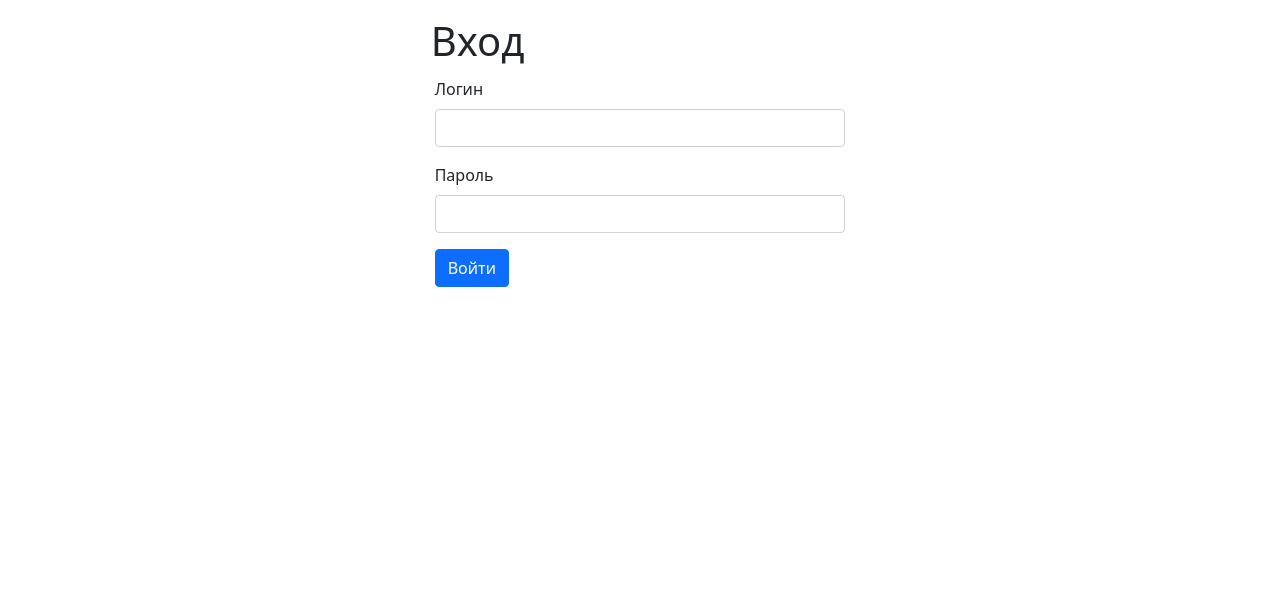
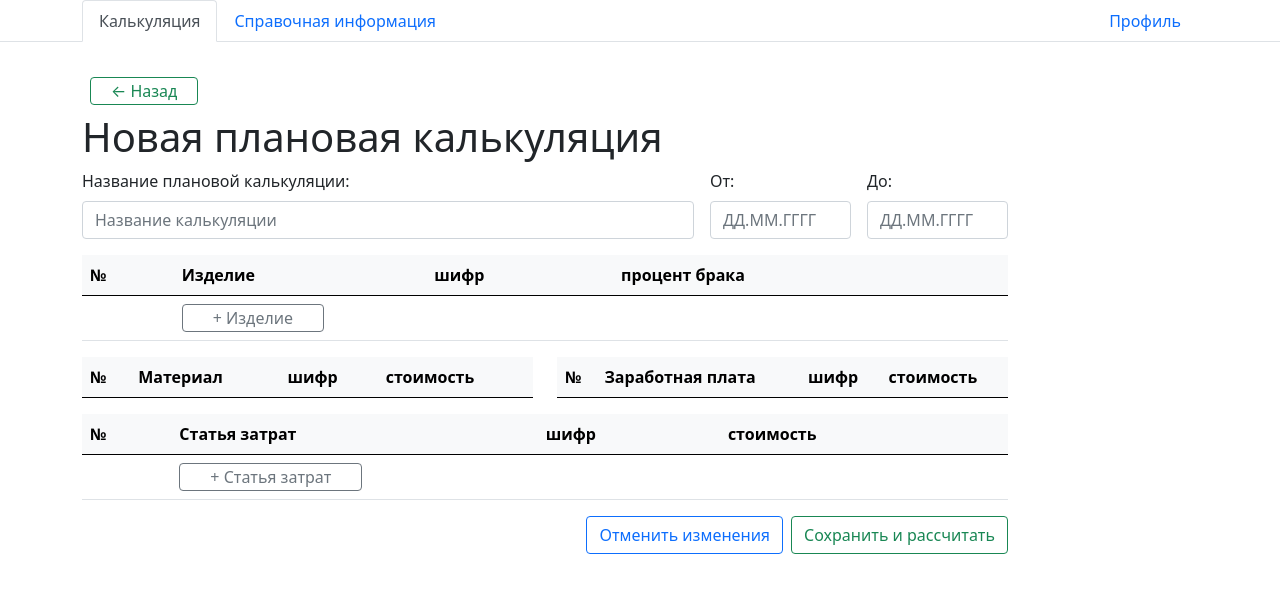
Before and after one commit to guseva-47/frontend-economaizer, a Vue app: page / in a window 1280 px wide. Shown: the top 592 px of the page. Built offline with nearby package versions, Linux system fonts and the light colour scheme.

Commit message:
same fixed

```diff
--- a/src/App.vue
+++ b/src/App.vue
@@ -4,7 +4,7 @@
     <div class="" v-if="haveUser">
       <nav>
         <div class="nav nav-tabs" id="nav" role="tablist">
-          <div class="container-xxl d-flex flex-row">
+          <div class="container-xxl container-md d-flex flex-row">
             <!-- Калькуляция calc -->
             <button
               class="nav-link"
@@ -39,7 +39,7 @@
         </div>
       </nav>
       <div  id="nav-tabContent">
-        <div class="container-xxl tab-content">
+        <div class="container-xxl container-md tab-content">
           <div
             class="tab-pane fade"
             v-bind:class="{show: isCalcTab, active: isCalcTab}"
@@ -86,7 +86,7 @@ export default {
     return {
       selected_tab_i: 0,
       isValidLoginOrPassword: false,
-      user: null,
+      user: 'user',
     }
   },
   computed: {
--- a/src/components/Calculation.vue
+++ b/src/components/Calculation.vue
@@ -156,7 +156,7 @@ export default {
       // isUp: true--по возростанию, false--по убыванию
       isUp: false,
 
-      isCreateOrUpdate: false,
+      isCreateOrUpdate: true,
       isCalc: false,
       calcToShow: null,
 
@@ -250,6 +250,7 @@ export default {
         this.isValid.fromDate = (resultDate != 'Invalid date');
         resultDate = (this.isValid.fromDate) ? resultDate : null;
       }
+      return resultDate;
     },
 
     searchCalcs() {
@@ -258,8 +259,13 @@ export default {
       let fromDate = this.validDateOrNull(this.serchData.fromDate);
       let toDate = this.validDateOrNull(this.serchData.toDate);
 
-      this.isValid.fromDate = (fromDate == null);
-      this.isValid.toDate = (toDate == null);
+      if (this.serchData.fromDate != '')
+        this.isValid.fromDate = !(fromDate == null);
+      else this.isValid.fromDate = true;
+
+      if (this.serchData.toDate != '')
+        this.isValid.toDate = !(toDate == null);
+      else this.isValid.toDate = true;
 
       const filteredCalcs = this.calculations.filter(calc => {
         let flag = calc.name.toLowerCase().includes(this.serchData.name.toLowerCase());
--- a/src/components/LoginForm.vue
+++ b/src/components/LoginForm.vue
@@ -4,7 +4,7 @@
       <div class="col-6 col-lg-4 p-1">
         <p class="h1">Вход</p>
 
-        <form class="p-1">
+        <div class="p-1">
           <div class="mb-3">
             <label for="exampleInputEmail1" class="form-label">Логин</label>
             <input
@@ -34,7 +34,7 @@
           >
             Войти
           </button>
-        </form>
+        </div>
       </div>
     </div>
   </section>
--- a/src/components/NewCalc.vue
+++ b/src/components/NewCalc.vue
@@ -1,5 +1,9 @@
 <template>
-  <section id="section">
+  <section id="section" class="row">
+    <!-- Назад, Заголовок, Название, от, до -->
+    <!-- Таблица изделий -->
+    <div class="col-10">
+      <!-- Назад -->
       <div class="p-2">
         <button
           type="button"
@@ -10,13 +14,14 @@
         ← Назад
         </button>
       </div>
-    <div class="row p-1">
+      <!-- Заголовок -->
+      <div class="row ">
         <p class="h1" v-if="calcToUpdate">Редактировать плановую калькуляцию</p>
         <p class="h1" v-else>Новая плановая калькуляция</p>
       </div>
 
       <!-- Название, от, до -->
-    <div class="row g-3 align-items-center p-1">
+      <div class="row g-3 align-items-center ">
           <!-- Название плановой калькуляции -->
           <div class="mb-3 col-6 col-md-8">
             <label class="form-label">Название плановой калькуляции:</label>
@@ -53,7 +58,7 @@
       </div>
 
       <!-- Таблица изделий -->
-    <div class="p-1">
+      <div class="">
         <table class="table table-hover">
           <thead class="table-light">
             <tr>
@@ -110,8 +115,10 @@
         </table>
       </div>
 
+    </div>
+
     <!-- Таблица стоимости материалов -->
-    <div class="p-1">
+    <div class="col-10 col-lg-5">
       <table class="table table-hover">
         <thead class="table-light">
           <tr>
@@ -137,7 +144,7 @@
             <td>
               <input
                 type="text"
-                class="form-control"
+                class="form-control cost"
                 placeholder="0.0"
                 v-model="material.cost"
               >
@@ -148,7 +155,7 @@
     </div>
 
     <!-- Таблица стоимости заработных плат -->
-    <div class="p-1">
+    <div class="col-10  col-lg-5">
       <table class="table table-hover">
         <thead class="table-light">
           <tr>
@@ -174,7 +181,7 @@
             <td>
               <input
                 type="text"
-                class="form-control"
+                class="form-control cost"
                 placeholder="0.0"
                 v-model="cost.cost"
               >
@@ -184,8 +191,10 @@
       </table>
     </div>
 
+    <!-- Таблица статей затрат --> <!-- Кнопки -->
+    <div class="col-10">
+
       <!-- Таблица статей затрат -->
-    <div class="p-1">
       <table class="table table-hover">
         <thead class="table-light">
           <tr>
@@ -217,7 +226,7 @@
             <td>
               <input
                 type="text"
-                class="form-control"
+                class="form-control cost"
                 placeholder="0.0"
                 v-model="costItemsCost[i]"
               >
@@ -249,14 +258,13 @@
           </tr>
         </tbody>
       </table>
-    </div>
 
       <!-- Кнопки -->
       <div class="d-grid gap-2 d-md-flex justify-content-end">
         <button type="button" class="btn btn-outline-primary" @click="cancelChanges">
           Отменить изменения
         </button>
-      <button type="button" class="btn btn-outline-danger" @click="deleteCalc">
+        <button  v-if="calcToUpdate" type="button" class="btn btn-outline-danger" @click="deleteCalc">
           Удалить
         </button>
         <button
@@ -266,6 +274,7 @@
         >
           Сохранить и рассчитать
         </button>
+      </div>
     </div>
   </section>
 </template>
@@ -321,8 +330,11 @@ export default {
       return this.calc.name.length > 0;
     },
     isValidDate() {
-      if(!this.needValidCheck) return true;
-      return moment(this.calc.fromDate, 'DD.MM.YYYY', true).format() <= moment(this.calc.toDate, 'DD.MM.YYYY', true).format()
+      if (!this.needValidCheck) return true;
+      const a = moment(this.calc.fromDate, 'DD.MM.YYYY', true).format();
+      const b = moment(this.calc.toDate, 'DD.MM.YYYY', true).format()
+      if (a == 'Invalid date' || b == 'Invalid date') return false;
+      return a <= b;
     },
     materials() {
       return this.choisedProductsId.filter(id => id !== '');
@@ -506,4 +518,8 @@ export default {
   border-width: 2px;
   border-color: gold;
 }
+
+.cost {
+  width: 100px;
+}
 </style>
--- a/src/components/Profile.vue
+++ b/src/components/Profile.vue
@@ -4,7 +4,7 @@
       <div class="p-1">
         <p class="h1">Профиль пользователя</p>
 
-        <form v-if="!(edit_profile || edit_password)" class="p-1">
+        <div v-if="!(edit_profile || edit_password)" class="p-1">
           <div class="mb-3">
             <p>Логин: {{login}}</p>
             <p>Имя: {{name}}</p>
@@ -30,9 +30,9 @@
           >
             Выйти
           </button>
-        </form>
+        </div>
 
-        <form v-if="edit_profile" class="p-1 col-6 col-lg-4">
+        <div v-if="edit_profile" class="p-1 col-6 col-lg-4">
           <div class="mb-3">
             <label for="exampleInputEmail1" class="form-label">Логин</label>
             <input
@@ -58,8 +58,8 @@
 
           <button type="submit" class="btn btn-outline-primary me-3" style="padding-left: 20pt; padding-right: 20pt;">Отмена</button>
           <button type="submit" class="btn btn-outline-primary" style="padding-left: 20pt; padding-right: 20pt;">Сохранить</button>
-        </form>
-        <form v-if="edit_password" class="col-6 col-lg-4">
+        </div>
+        <div v-if="edit_password" class="col-6 col-lg-4">
           <div class="mb-3">
             <label for="exampleInputPassword1" class="form-label">Старый пароль</label>
             <input
@@ -92,7 +92,7 @@
 
           <button type="submit" class="btn btn-outline-primary me-3" style="padding-left: 20pt; padding-right: 20pt;">Отмена</button>
           <button type="submit" class="btn btn-outline-primary" style="padding-left: 20pt; padding-right: 20pt;">Сохранить</button>
-        </form>
+        </div>
       </div>
     </div>
   </section>
--- a/src/main.js
+++ b/src/main.js
@@ -110,13 +110,13 @@ const store = createStore({
             {
               id: 1,
               cipher: 'm10101',
-              name: 'material 1',
+              name: 'material material 1',
               cost: 200
             },
             {
               id: 2,
               cipher: 'm20202',
-              name: 'material 2',
+              name: 'material material 2',
               cost: 300
             }
           ],
@@ -231,22 +231,22 @@ const store = createStore({
         {
           id: 1,
           cipher: 'm10101',
-          name: 'material 1',
+          name: 'material material 1',
         },
         {
           id: 2,
           cipher: 'm20202',
-          name: 'material 2',
+          name: 'material material 2',
         },
         {
           id: 3,
           cipher: 'm303003',
-          name: 'material 3',
+          name: 'material material 3',
         },
         {
           id: 4,
           cipher: 'm04040',
-          name: 'material 4',
+          name: 'material material 4',
         },
       ]
       let newMaterials = []
```
Lines whose indentation alone changed are shown as unchanged.
